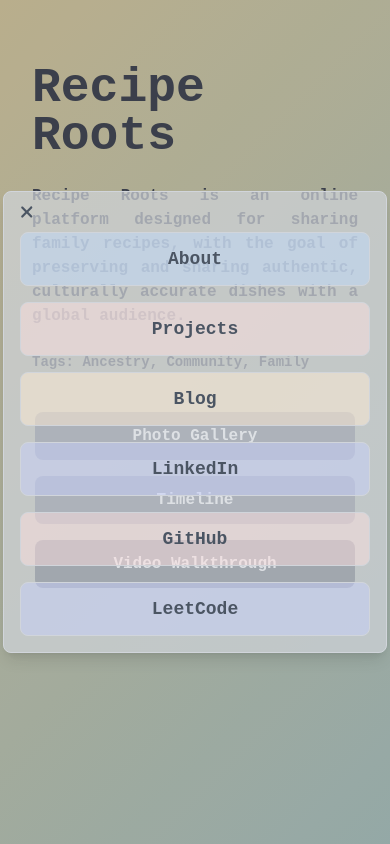
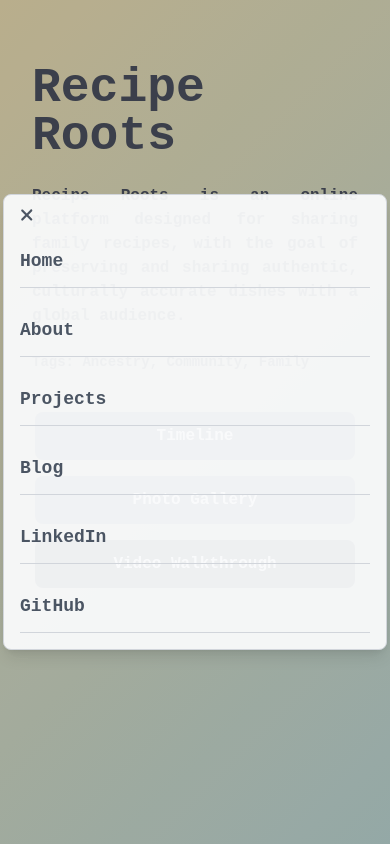
Before and after one commit to samanthacabrera/portfolio, a React (Create React App) app: page /projects/1 in a window 390 px wide. Both pictures are taken after a click on the button 32 px from the left and 38 px from the top of the page. Shown: the top 844 px of the page. Built offline with nearby package versions, Linux system fonts and the light colour scheme.

Commit message:
updated mobile nav to a more minimal look, updated projectCard

```diff
--- a/src/Navbar.jsx
+++ b/src/Navbar.jsx
@@ -45,14 +45,13 @@ const Navbar = () => {
           </button>
         </div>
         <div className={`absolute top-4 left-1/2 transform -translate-x-1/2 flex space-x-4 ${isMenuOpen ? 'hidden' : 'block'} hidden md:flex`}>
-          <a id="homeIcon" href="/" onClick={() => setIsMenuOpen(false)} className="transition-transform transform hover:scale-105 duration-300 ease-in-out">
-            {/* Sam<span className="inline-block transition-transform transform hover:rotate-6 hover:-translate-y-1 duration-300 ease-in-out"> Cab</span> */}
+          <a id="homeIcon" href="/" onClick={() => setIsMenuOpen(false)} className="transition-transform transform hover:scale-105 hover:-translate-y-1 duration-300 ease-in-out">
             Home
           </a>
-          <button onClick={() => handleNavigation('intro')} className="transition-transform transform hover:scale-105 duration-300 ease-in-out">About</button>
-          <button onClick={() => handleNavigation('projects')} className="transition-transform transform hover:scale-105 duration-300 ease-in-out">Projects</button>
-          <button onClick={() => handleNavigation('blog')} className="transition-transform transform hover:scale-105 duration-300 ease-in-out">Blog</button>
-          <a href="https://github.com/samanthacabrera" target="_blank" rel="noopener noreferrer" className="block transition-transform transform hover:scale-105 duration-300 ease-in-out flex items-center">
+          <button onClick={() => handleNavigation('intro')} className="transition-transform transform hover:scale-105 hover:-translate-y-1 duration-300 ease-in-out">About</button>
+          <button onClick={() => handleNavigation('projects')} className="transition-transform transform hover:scale-105 hover:-translate-y-1 duration-300 ease-in-out">Projects</button>
+          <button onClick={() => handleNavigation('blog')} className="transition-transform transform hover:scale-105 hover:-translate-y-1 duration-300 ease-in-out">Blog</button>
+          <a href="https://github.com/samanthacabrera" target="_blank" rel="noopener noreferrer" className="block transition-transform transform hover:scale-105 hover:-translate-y-1 duration-300 ease-in-out flex items-center">
             GitHub
           </a>
         </div>
@@ -60,26 +59,32 @@ const Navbar = () => {
 
       {isMenuOpen && (
         <div className="fixed inset-0 bg-gray-200 bg-opacity-10 text-lg text-gray-600 flex flex-col justify-center items-center z-50 md:hidden">
-          <div className="relative bg-gray-300 bg-opacity-70 border border-gray-300 shadow-lg rounded-lg p-4 w-full max-w-sm space-y-6 text-center">
+          <div className="relative bg-gray-50 bg-opacity-95 border border-gray-300 shadow-lg rounded-lg p-4 w-full max-w-sm space-y-6 text-center">
             <button onClick={toggleMenu} className="absolute top-2 left-4 text-gray-600">
               <FontAwesomeIcon icon={faTimes} />
             </button>
             <div className="space-y-4">
               <button
+                onClick={() => handleNavigation('/')}
+                className="block w-full py-3 border-b border-gray-300 text-left transition-transform transform hover:-translate-y-1 duration-300 ease-in-out"
+              >
+                Home
+              </button>
+              <button
                 onClick={() => handleNavigation('intro')}
-                className="block w-full bg-blue-200 bg-opacity-50 rounded-lg p-3 transition-transform transform hover:scale-105 duration-300 ease-in-out border border-gray-300 hover:border-gray-200"
+                className="block w-full py-3 border-b border-gray-300 text-left transition-transform transform hover:-translate-y-1 duration-300 ease-in-out"
               >
                 About
               </button>
               <button
                 onClick={() => handleNavigation('projects')}
-                className="block w-full bg-red-100 bg-opacity-50 rounded-lg p-3 transition-transform transform hover:scale-105 duration-300 ease-in-out border border-gray-300 hover:border-gray-200"
+                className="block w-full py-3 border-b border-gray-300 text-left transition-transform transform hover:-translate-y-1 duration-300 ease-in-out"
               >
                 Projects
               </button>
               <button
                 onClick={() => handleNavigation('blog')}
-                className="block w-full bg-orange-100 bg-opacity-50 rounded-lg p-3 transition-transform transform hover:scale-105 duration-300 ease-in-out border border-gray-300 hover:border-gray-200"
+                className="block w-full py-3 border-b border-gray-300 text-left transition-transform transform hover:-translate-y-1 duration-300 ease-in-out"
               >
                 Blog
               </button>
@@ -87,7 +92,7 @@ const Navbar = () => {
                 href="https://linkedin.com/in/samcabreraa"
                 target="_blank"
                 rel="noopener noreferrer"
-                className="block w-full bg-indigo-200 bg-opacity-50 rounded-lg p-3 transition-transform transform hover:scale-105 duration-300 ease-in-out border border-gray-300 hover:border-gray-200"
+                className="block w-full py-3 border-b border-gray-300 text-left transition-transform transform hover:-translate-y-1 duration-300 ease-in-out"
                 onClick={() => setIsMenuOpen(false)}
               >
                 LinkedIn
@@ -96,19 +101,10 @@ const Navbar = () => {
                 href="https://github.com/samanthacabrera"
                 target="_blank"
                 rel="noopener noreferrer"
-                className="block w-full bg-red-100 bg-opacity-50 rounded-lg p-3 transition-transform transform hover:scale-105 duration-300 ease-in-out border border-gray-300 hover:border-gray-200"
+                className="block w-full py-3 border-b border-gray-300 text-left transition-transform transform hover:-translate-y-1 duration-300 ease-in-out"
                 onClick={() => setIsMenuOpen(false)}
               >
                 GitHub
-              </a>
-              <a
-                href="https://leetcode.com/u/samcab/"
-                target="_blank"
-                rel="noopener noreferrer"
-                className="block w-full bg-indigo-200 bg-opacity-50 rounded-lg p-3 transition-transform transform hover:scale-105 duration-300 ease-in-out border border-gray-300 hover:border-gray-200"
-                onClick={() => setIsMenuOpen(false)}
-              >
-                LeetCode
               </a>
             </div>
           </div>
--- a/src/ProjectPage.jsx
+++ b/src/ProjectPage.jsx
@@ -42,16 +42,16 @@ const ProjectPage = () => {
             {/* Section Toggle Buttons */}
             <div className="w-full max-w-4xl flex flex-col py-10 md:flex-row items-center md:space-x-4 space-y-4 md:space-y-0">
                 <button
+                    onClick={() => setActiveSection('timeline')}
+                    className={`w-full max-w-xs text-white ${activeSection === 'timeline' ? 'bg-gray-800' : 'bg-gray-600'} hover:bg-gray-800 rounded-lg px-6 py-3 transition duration-300`}
+                >
+                    Timeline
+                </button>
+                <button
                     onClick={() => setActiveSection('gallery')}
                     className={`w-full max-w-xs text-white ${activeSection === 'gallery' ? 'bg-gray-800' : 'bg-gray-600'} hover:bg-gray-800 rounded-lg px-6 py-3 transition duration-300`}
                 >
                     Photo Gallery
-                </button>
-                <button
-                    onClick={() => setActiveSection('timeline')}
-                    className={`w-full max-w-xs text-white ${activeSection === 'timeline' ? 'bg-gray-800' : 'bg-gray-600'} hover:bg-gray-800 rounded-lg px-6 py-3 transition duration-300`}
-                >
-                    Timeline
                 </button>
                 <button
                     onClick={() => setActiveSection('video')}
--- a/src/projectsData.js
+++ b/src/projectsData.js
@@ -10,7 +10,7 @@ const projects = [
             backEnd: ["Flask", "SQLAlchemy"],
             deployment: ["Cloudflare"]
         },
-        currentlyWorkingOn: true,
+        currentlyWorkingOn: false,
         deployed: false,
         link: "",
         timeline: [
@@ -93,7 +93,7 @@ const projects = [
             backEnd: ["Flask", "SQLAlchemy"],
             deployment: ["Heroku"]
         },
-        currentlyWorkingOn: false,
+        currentlyWorkingOn: true,
         deployed: false,
         link: "",
         timeline: [
@@ -143,200 +143,200 @@ const projects = [
             }
         ]
     },
-    {
-        id: 3,
-        title: "EatBySeason",
-        description: "EatBySeason is a web application that provides information on seasonal produce based on the user's location. It helps users discover what fruits and vegetables are in season and plan their meals accordingly.",
-        imageUrl: "/images/eatbyseason.png",
-        tags: ["Wellness", "Lifestyle"],
-        techStack: {
-            frontEnd: ["React.js", "Tailwind CSS"],
-            backEnd: ["Flask", "Supabase"],
-            deployment: ["Vercel"]
-        },
-        currentlyWorkingOn: false,
-        deployed: false,
-        link: "",
-        timeline: [
-            {
-                title: "Conceptualization & Planning",
-                date: "",
-                subsections: [
-                    {
-                        title: "Research",
-                        description: "Researched seasonal produce and gathered data on various crops. Planned the application's features and user interface."
-                    },
-                    {
-                        title: "Feature Set",
-                        description: "Defined the core features including location-based produce recommendations and seasonal alerts."
-                    }
-                ]
-            },
-            {
-                title: "Front-End Development",
-                date: "",
-                subsections: [
-                    {
-                        title: "UI Design",
-                        description: "Designed the user interface using React.js and Tailwind CSS. Implemented responsive design for mobile and desktop views."
-                    },
-                    {
-                        title: "Integration",
-                        description: "Integrated the front-end with the back-end API to fetch and display seasonal produce data."
-                    }
-                ]
-            },
-            {
-                title: "Back-End Development",
-                date: "",
-                subsections: [
-                    {
-                        title: "API Development",
-                        description: "Developed RESTful API endpoints using Flask. Integrated with Supabase for database management."
-                    },
-                    {
-                        title: "Location-Based Recommendations",
-                        description: "Implemented location-based recommendations using IP geolocation and user permissions."
-                    },
-                    {
-                        title: "Security & Authentication",
-                        description: "Ensured secure access to user data and recommendations. Applied best practices for API security."
-                    }
-                ]
-            }
-        ]
-    },
-    {
-        id: 4,
-        title: "GratitudeGlobe",
-        description: "GratitudeGlobe is a web app that allows users to express gratitude and track their positive experiences. It provides a platform for daily reflections and helps users focus on the positives in their lives.",
-        imageUrl: "/images/gratitudeglobe.png",
-        tags: ["Community", "Wellness"],
-        techStack: {
-            frontEnd: ["React.js", "Tailwind CSS"],
-            backEnd: ["Flask", "SQLAlchemy"],
-            deployment: [""]
-        },
-        currentlyWorkingOn: false,
-        deployed: false,
-        link: "",
-        timeline: [
-            {
-                title: "Conceptualization & Planning",
-                date: "",
-                subsections: [
-                    {
-                        title: "",
-                        description: "Conducted research to understand user needs for a gratitude journaling app. Defined the target audience and their requirements."
-                    }
-                ]
-            },
-            {
-                title: "Front-End Development",
-                date: "",
-                subsections: [
-                    {
-                        title: "Component Design",
-                        description: "Designed reusable UI components using React.js. Implemented a responsive layout with Tailwind CSS."
-                    },
-                    {
-                        title: "Integration",
-                        description: "Connected the front-end with the back-end API to save and retrieve journal entries."
-                    }
-                ]
-            },
-            {
-                title: "Back-End Development",
-                date: "",
-                subsections: [
-                    {
-                        title: "API Development",
-                        description: "Developed RESTful API endpoints using Flask. Created endpoints for journal entry CRUD operations."
-                    }
-                ]
-            }
-        ]
-    },
-    {
-        id: 5,
-        title: "Py_Flows",
-        description: "Py_Flows is a CLI powered by Python that generates personalized yoga flows based on chakra and difficulty. It offers a unique way to tailor yoga practices to individual needs, enhancing the overall yoga experience.",
-        imageUrl: "/images/pyflows.png",
-        tags: ["CLI", "Yoga", "Generator"],
-        techStack: {
-            frontEnd: ["n/a"],
-            backEnd: ["Python"],
-            deployment: ["n/a"]
-        },
-        currentlyWorkingOn: false,
-        deployed: false,
-        link: "",
-        timeline: [
-            {
-                title: "Conceptualization & Planning",
-                date: "",
-                subsections: [
-                    {
-                        title: "Market Research",
-                        description: "Analyzed existing yoga tools and apps to identify gaps. Conducted surveys to understand user needs and preferences."
-                    },
-                    {
-                        title: "Feature Definition",
-                        description: "Outlined core features including personalized flow generation based on chakra and difficulty levels. Drafted project scope document."
-                    }
-                ]
-            },
-            {
-                title: "Development",
-                date: "",
-                subsections: [
-                    {
-                        title: "CLI Design",
-                        description: "Designed the CLI interface to be user-friendly and intuitive. Implemented basic commands and options for user interaction."
-                    },
-                    {
-                        title: "Flow Generation Algorithm",
-                        description: "Developed the algorithm to generate yoga flows based on input parameters such as chakra focus and difficulty level."
-                    },
-                    {
-                        title: "Integration",
-                        description: "Integrated the flow generation algorithm with the CLI interface. Ensured seamless interaction between different components."
-                    }
-                ]
-            }
-        ]
-    },
-    {
-        id: 6,
-        title: "CatChi",
-        description: "CatChi is a playful web app that combines the themes of cats and feng shui. It helps users find the best spots for their cats to rest and play based on feng shui principles.",
-        imageUrl: "/images/catchi.png",
-        tags: ["Cats", "Energy", "Lifestyle"],
-        techStack: {
-            frontEnd: ["React.js", "Tailwind CSS"],
-            backEnd: ["Flask", "SQLAlchemy"],
-            deployment: ["n/a"]
-        },
-        currentlyWorkingOn: true,
-        deployed: false,
-        link: "",
-        timeline: [
-            {
-                title: "Conceptualization & Planning",
-                date: "Aug 2024",
-                subsections: [
-                    {
-                        title: "Research",
-                        description: "Explored the principles of feng shui and how they can be applied to cat behavior. Defined the application's features and user experience."
-                    },
-                    {
-                        title: "Feature Definition",
-                        description: "Outlined core features such as location recommendations, feng shui tips, and interactive elements for cats."
-                    }
-                ]
-            }
-        ]
-    }
+    // {
+    //     id: 3,
+    //     title: "EatBySeason",
+    //     description: "EatBySeason is a web application that provides information on seasonal produce based on the user's location. It helps users discover what fruits and vegetables are in season and plan their meals accordingly.",
+    //     imageUrl: "/images/eatbyseason.png",
+    //     tags: ["Wellness", "Lifestyle"],
+    //     techStack: {
+    //         frontEnd: ["React.js", "Tailwind CSS"],
+    //         backEnd: ["Flask", "Supabase"],
+    //         deployment: ["Vercel"]
+    //     },
+    //     currentlyWorkingOn: false,
+    //     deployed: false,
+    //     link: "",
+    //     timeline: [
+    //         {
+    //             title: "Conceptualization & Planning",
+    //             date: "",
+    //             subsections: [
+    //                 {
+    //                     title: "Research",
+    //                     description: "Researched seasonal produce and gathered data on various crops. Planned the application's features and user interface."
+    //                 },
+    //                 {
+    //                     title: "Feature Set",
+    //                     description: "Defined the core features including location-based produce recommendations and seasonal alerts."
+    //                 }
+    //             ]
+    //         },
+    //         {
+    //             title: "Front-End Development",
+    //             date: "",
+    //             subsections: [
+    //                 {
+    //                     title: "UI Design",
+    //                     description: "Designed the user interface using React.js and Tailwind CSS. Implemented responsive design for mobile and desktop views."
+    //                 },
+    //                 {
+    //                     title: "Integration",
+    //                     description: "Integrated the front-end with the back-end API to fetch and display seasonal produce data."
+    //                 }
+    //             ]
+    //         },
+    //         {
+    //             title: "Back-End Development",
+    //             date: "",
+    //             subsections: [
+    //                 {
+    //                     title: "API Development",
+    //                     description: "Developed RESTful API endpoints using Flask. Integrated with Supabase for database management."
+    //                 },
+    //                 {
+    //                     title: "Location-Based Recommendations",
+    //                     description: "Implemented location-based recommendations using IP geolocation and user permissions."
+    //                 },
+    //                 {
+    //                     title: "Security & Authentication",
+    //                     description: "Ensured secure access to user data and recommendations. Applied best practices for API security."
+    //                 }
+    //             ]
+    //         }
+    //     ]
+    // },
+    // {
+    //     id: 4,
+    //     title: "GratitudeGlobe",
+    //     description: "GratitudeGlobe is a web app that allows users to express gratitude and track their positive experiences. It provides a platform for daily reflections and helps users focus on the positives in their lives.",
+    //     imageUrl: "/images/gratitudeglobe.png",
+    //     tags: ["Community", "Wellness"],
+    //     techStack: {
+    //         frontEnd: ["React.js", "Tailwind CSS"],
+    //         backEnd: ["Flask", "SQLAlchemy"],
+    //         deployment: [""]
+    //     },
+    //     currentlyWorkingOn: false,
+    //     deployed: false,
+    //     link: "",
+    //     timeline: [
+    //         {
+    //             title: "Conceptualization & Planning",
+    //             date: "",
+    //             subsections: [
+    //                 {
+    //                     title: "",
+    //                     description: "Conducted research to understand user needs for a gratitude journaling app. Defined the target audience and their requirements."
+    //                 }
+    //             ]
+    //         },
+    //         {
+    //             title: "Front-End Development",
+    //             date: "",
+    //             subsections: [
+    //                 {
+    //                     title: "Component Design",
+    //                     description: "Designed reusable UI components using React.js. Implemented a responsive layout with Tailwind CSS."
+    //                 },
+    //                 {
+    //                     title: "Integration",
+    //                     description: "Connected the front-end with the back-end API to save and retrieve journal entries."
+    //                 }
+    //             ]
+    //         },
+    //         {
+    //             title: "Back-End Development",
+    //             date: "",
+    //             subsections: [
+    //                 {
+    //                     title: "API Development",
+    //                     description: "Developed RESTful API endpoints using Flask. Created endpoints for journal entry CRUD operations."
+    //                 }
+    //             ]
+    //         }
+    //     ]
+    // },
+    // {
+    //     id: 5,
+    //     title: "Py_Flows",
+    //     description: "Py_Flows is a CLI powered by Python that generates personalized yoga flows based on chakra and difficulty. It offers a unique way to tailor yoga practices to individual needs, enhancing the overall yoga experience.",
+    //     imageUrl: "/images/pyflows.png",
+    //     tags: ["CLI", "Yoga", "Generator"],
+    //     techStack: {
+    //         frontEnd: ["n/a"],
+    //         backEnd: ["Python"],
+    //         deployment: ["n/a"]
+    //     },
+    //     currentlyWorkingOn: false,
+    //     deployed: false,
+    //     link: "",
+    //     timeline: [
+    //         {
+    //             title: "Conceptualization & Planning",
+    //             date: "",
+    //             subsections: [
+    //                 {
+    //                     title: "Market Research",
+    //                     description: "Analyzed existing yoga tools and apps to identify gaps. Conducted surveys to understand user needs and preferences."
+    //                 },
+    //                 {
+    //                     title: "Feature Definition",
+    //                     description: "Outlined core features including personalized flow generation based on chakra and difficulty levels. Drafted project scope document."
+    //                 }
+    //             ]
+    //         },
+    //         {
+    //             title: "Development",
+    //             date: "",
+    //             subsections: [
+    //                 {
+    //                     title: "CLI Design",
+    //                     description: "Designed the CLI interface to be user-friendly and intuitive. Implemented basic commands and options for user interaction."
+    //                 },
+    //                 {
+    //                     title: "Flow Generation Algorithm",
+    //                     description: "Developed the algorithm to generate yoga flows based on input parameters such as chakra focus and difficulty level."
+    //                 },
+    //                 {
+    //                     title: "Integration",
+    //                     description: "Integrated the flow generation algorithm with the CLI interface. Ensured seamless interaction between different components."
+    //                 }
+    //             ]
+    //         }
+    //     ]
+    // },
+    // {
+    //     id: 6,
+    //     title: "CatChi",
+    //     description: "CatChi is a playful web app that combines the themes of cats and feng shui. It helps users find the best spots for their cats to rest and play based on feng shui principles.",
+    //     imageUrl: "/images/catchi.png",
+    //     tags: ["Cats", "Energy", "Lifestyle"],
+    //     techStack: {
+    //         frontEnd: ["React.js", "Tailwind CSS"],
+    //         backEnd: ["Flask", "SQLAlchemy"],
+    //         deployment: ["n/a"]
+    //     },
+    //     currentlyWorkingOn: true,
+    //     deployed: false,
+    //     link: "",
+    //     timeline: [
+    //         {
+    //             title: "Conceptualization & Planning",
+    //             date: "Aug 2024",
+    //             subsections: [
+    //                 {
+    //                     title: "Research",
+    //                     description: "Explored the principles of feng shui and how they can be applied to cat behavior. Defined the application's features and user experience."
+    //                 },
+    //                 {
+    //                     title: "Feature Definition",
+    //                     description: "Outlined core features such as location recommendations, feng shui tips, and interactive elements for cats."
+    //                 }
+    //             ]
+    //         }
+    //     ]
+    // }
 ];
 
 export default projects;
```
Also changed, not shown: src/ProjectCard.jsx (+10 -19 lines).
